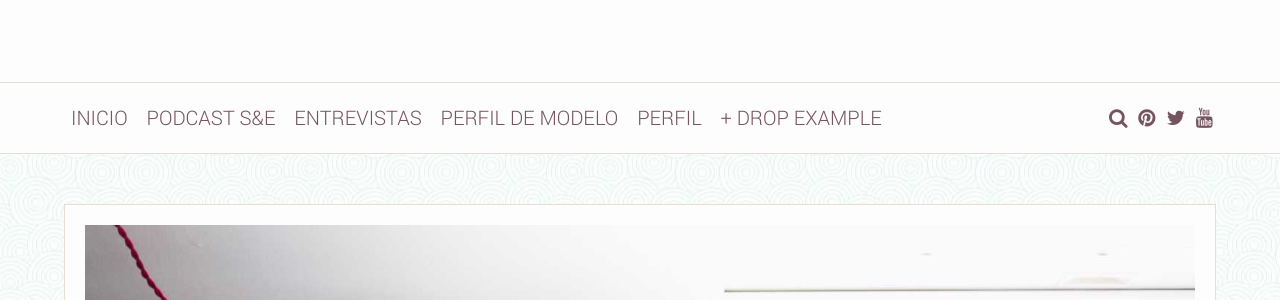
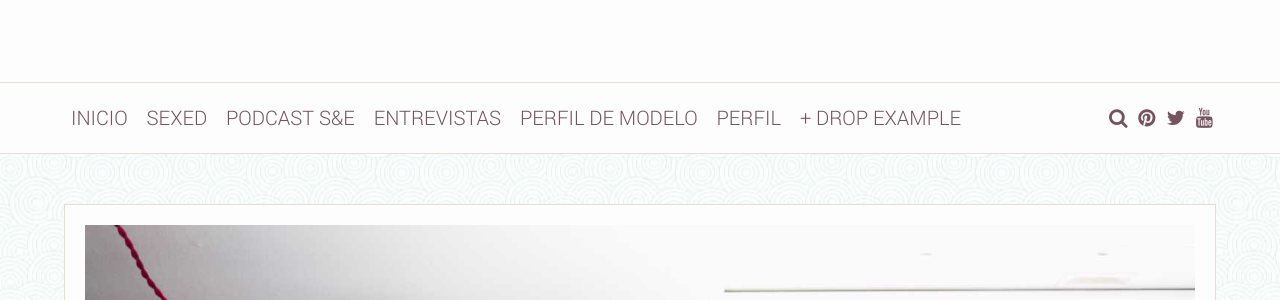
Before and after one commit to Caballerodeleros/-Caballerodeleros.github.io, a Jekyll site: the page built from page-full/index.md, in a window 1280 px wide. Shown: the part 276-576 px from the top of the page. Built offline with Jekyll 4.4.1, drawn with Linux system fonts in a browser that asks for light colours.

Commit message:
Update nav.html

```diff
--- a/_includes/nav.html
+++ b/_includes/nav.html
@@ -4,7 +4,10 @@
             <a class="toggle_link noline"><i class="fa fa-close fa-lg"></i></a>
             <ul>
                 <li>
-                    <a href="{{ site.baseurl | replace: '//', '/' }}/page">Inicio</a>
+                    <a href="https://caballerodeleros.github.io">Inicio</a>
+                </li>
+                <li>
+                    <a href="{{ site.baseurl | replace: '//', '/' }}/page">SexEd</a>
                 </li>
                 <li>
                     <a href="{{ site.baseurl | replace: '//', '/' }}/page-full">Podcast S&E</a>
```
